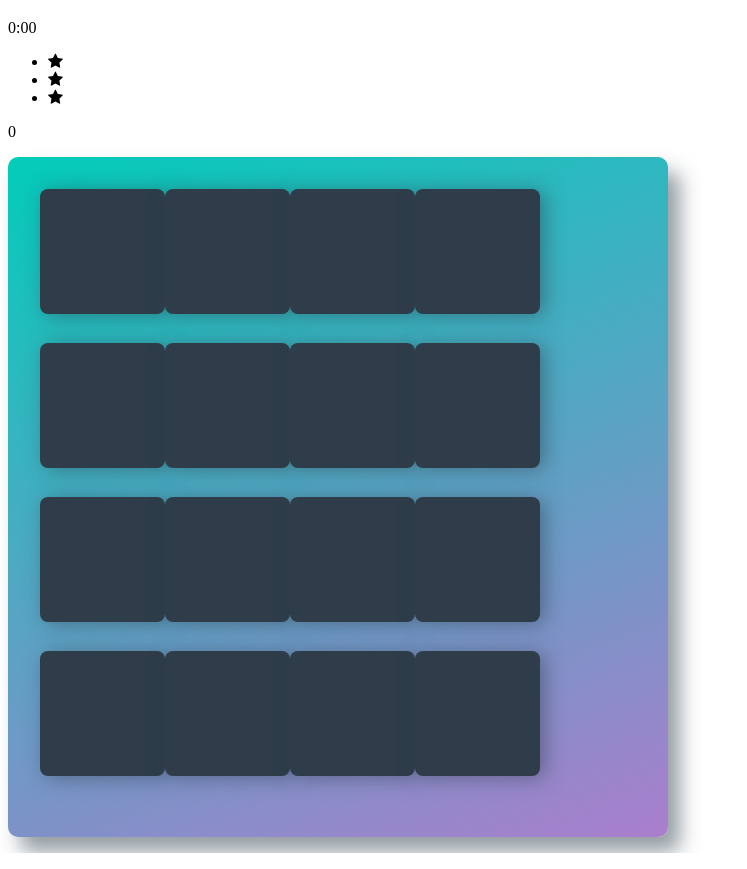
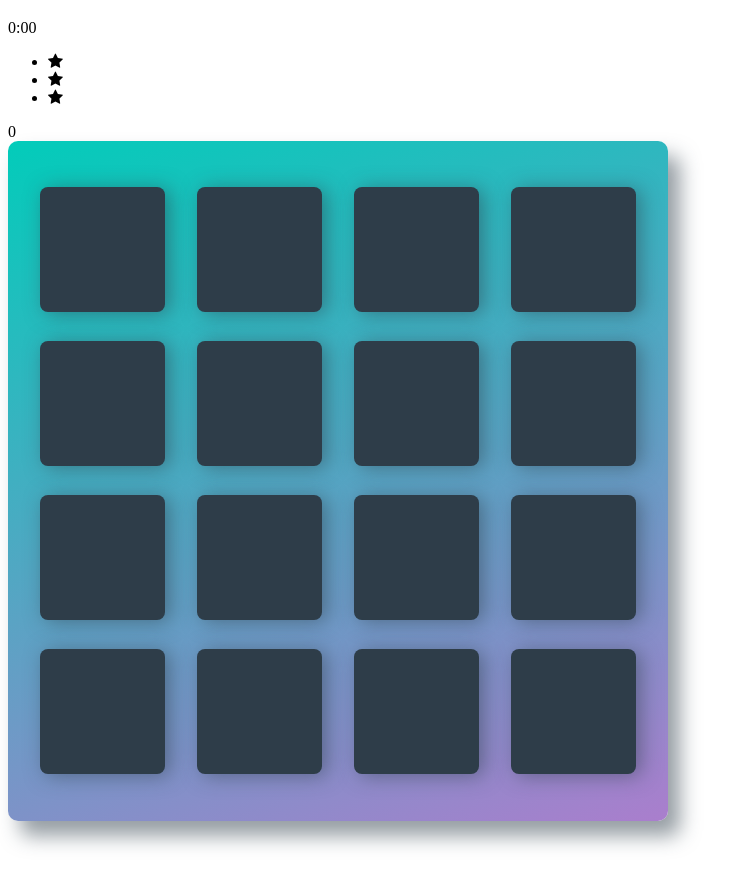
Before and after one commit to lindsayanunez/memory-game, a plain HTML site: page index.html in a window 1280 px wide. Shown: the part 61-930 px from the top of the page, without its empty margins (0-747 px from the left). Drawn offline with Linux system fonts and the light colour scheme; a web font is replaced by a local one.

Commit message:
gave space to and centered cards within deck.

```diff
--- a/css/app.css
+++ b/css/app.css
@@ -17,6 +17,9 @@ html{
   padding: 32px;
   border-radius: 10px;
   box-shadow: 12px 15px 20px 0 rgba(46, 61, 73, 0.5);
+  justify-content:space-between;
+  align-items: center;
+  margin: 0 0 3em;
 }
 
 .deck .card{
```
